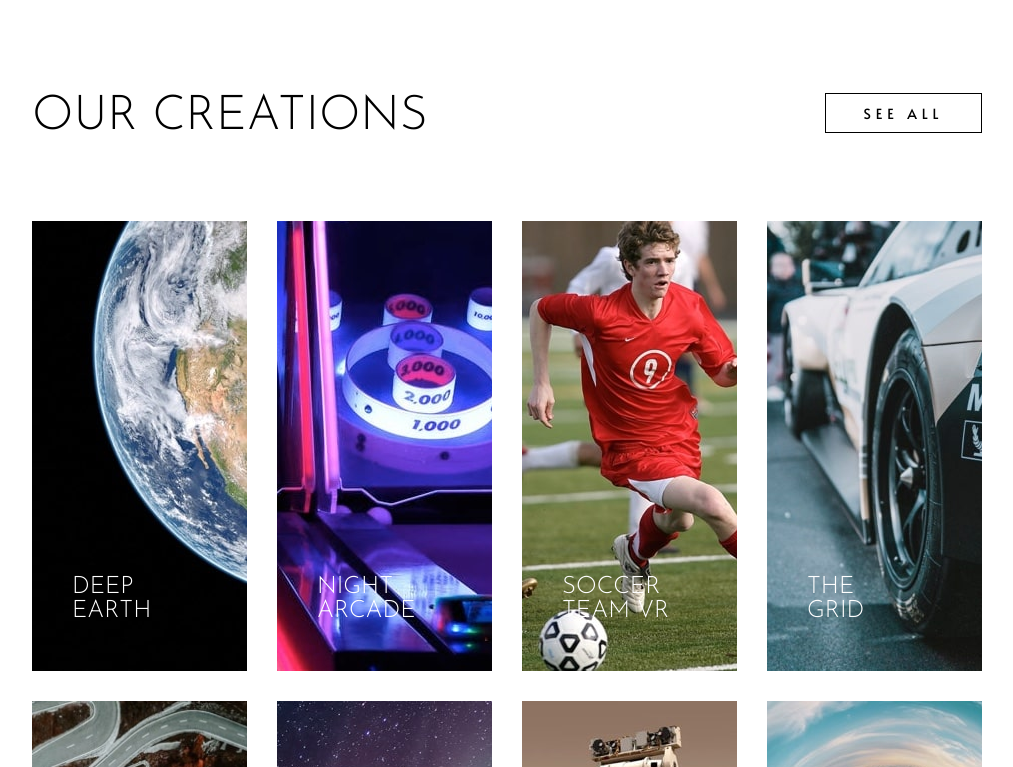
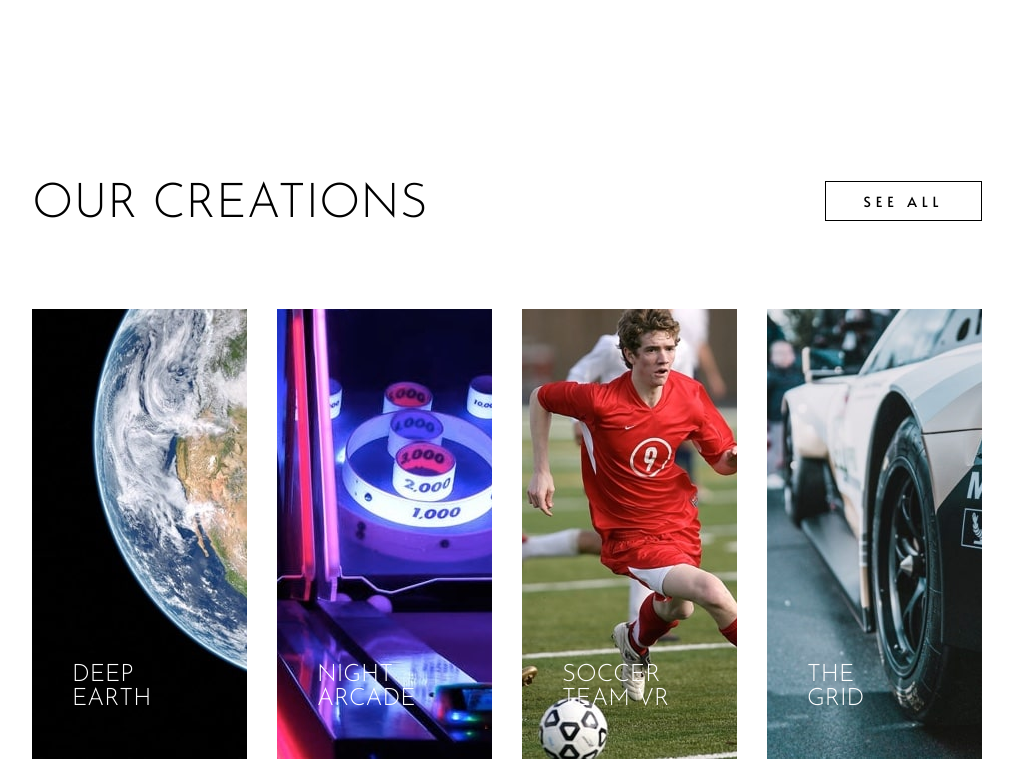
Before and after one commit to VeljkoKnezevic/loopstudios-landing-page, a website: page index.html in a window 1280 px wide. Shown: the part 1313-2080 px from the top of the page, without its empty margins (133-1146 px from the left). Drawn offline with Linux system fonts and the light colour scheme.

Commit message:
fixed marign

```diff
--- a/style.scss
+++ b/style.scss
@@ -397,6 +397,7 @@ h2 {
 
     .creations {
       grid-template-columns: repeat(2, 1fr);
+      margin-block-start: pxToRem(184px);
 
       &__cards {
         grid-column: 1 / 3;
```
Also changed, not shown: style.css, 1 other file.
